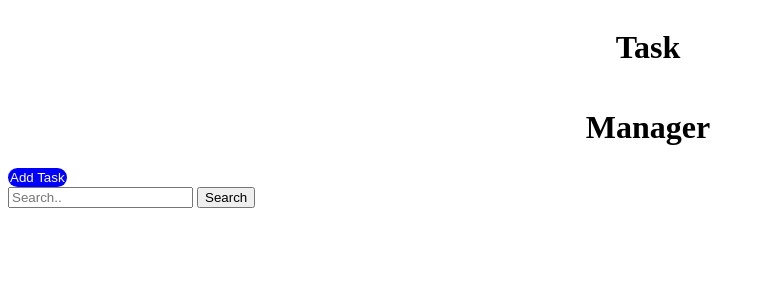
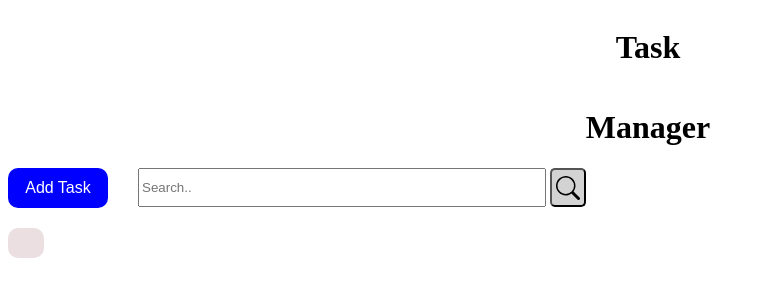
Before and after one commit to tiagohudler/to-do-list, a plain HTML site: page front/index.html in a window 1280 px wide. Shown: the whole page, without its empty margins (0-765 px from the left). Drawn offline with Linux system fonts and the light colour scheme; no server answers.

Commit message:
- Add search button and task list styles

```diff
--- a/front/index.html
+++ b/front/index.html
@@ -74,12 +74,13 @@
         <div class="search-container">
             <form>
               <input type="text" placeholder="Search.." name="searchButton" id="searchButton">
-              <input type="button" value="Search" id="searchByWord">
+              <input type="button"  id="searchByWord"></input>
             </form>
         </div>
-        <div id="taskList">
+    </div>
+    <div id="task-list">
 
-        </div>
     </div>
+
 </body>
 </html>
--- a/front/script.js
+++ b/front/script.js
@@ -85,7 +85,7 @@ function createTaskList(tasks) {
         return new Date(a.dueDate) - new Date(b.dueDate);
     });
     // Get the div with the id "taskList"
-    const taskListDiv = document.getElementById("taskList");
+    const taskListDiv = document.getElementById("task-list");
 
     // Clear the div to ensure no duplicate entries
     taskListDiv.innerHTML = '';
--- a/front/style.css
+++ b/front/style.css
@@ -10,13 +10,42 @@ h1 {
     width: fit-content;
 }
 
+#content {
+    display: flex;
+    flex-direction: row;
+    align-items: center;
+    justify-content: left;
+    width: 100vw;
+    gap: 30px;
+}
 
+#searchButton {
+    height: 33px;
+    width: 400px;
+}
+
+#searchByWord {
+    background-color: lightgray;
+    background-image: url(./resources/search.svg);
+    background-repeat: no-repeat;
+    height: 39px;
+    width: 36px;
+    background-position: center;
+    background-size: 75%;
+    border-radius: 5px;
+}
+#searchByWord:hover {
+    background-color: rgb(155, 155, 155);
+}
 
 #createTask {
     background-color: blue;
     color: white;
+    font-size: 16px;
+    font-family: Arial, sans-serif;
     border: none;
-
+    height: 40px;
+    width: 100px;
     border-radius: 10px;
     padding: 2px;
 }
@@ -51,18 +80,19 @@ h1 {
     flex-direction: row;
     justify-content:space-evenly;
     align-items: center;
-    width: 60%;
+    width: 60vw;
     padding: 10px;
-    border: 1px solid black;
+    border: 3px solid black;
     border-radius: 10px;
     margin: 5px;
+    background-color: white;
 }
 
 
 .delete-button {
     background-color: red;
     color: white;
-    border: black 3px solid;
+    border: black 2px solid;
     border-radius: 10px;
     padding: 10px;
 }
@@ -73,7 +103,7 @@ h1 {
 .edit-button {
     background-color: cyan;
     color:black;
-    border: black 3px solid;
+    border: black 2px solid;
     border-radius: 10px;
     padding: 10px;
 }
@@ -92,3 +122,14 @@ p {
     gap: 20px;
     width: 25%;
 }
+
+#task-list {
+    margin-top: 20px;
+    background-color: rgb(235, 223, 225);
+    width: fit-content;
+    padding: 15px 18px;
+    border-radius: 10px;
+    display: flex;
+    flex-direction: column;
+    gap: 5px;
+}
```
Also changed, not shown: front/resources/search.svg (added).
